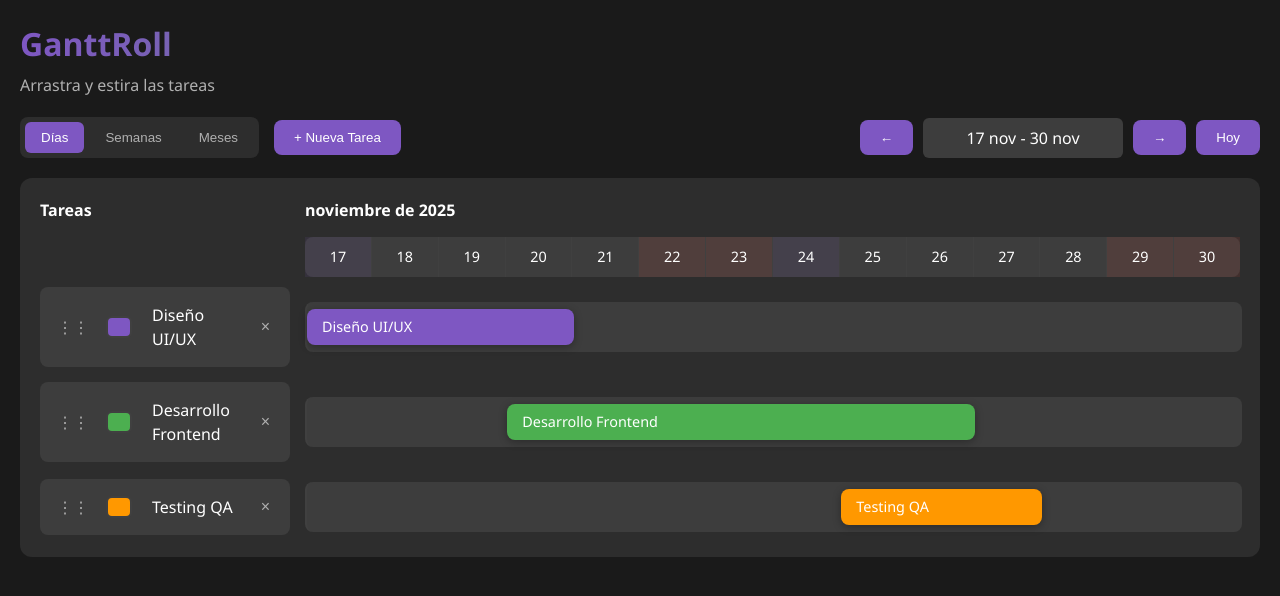
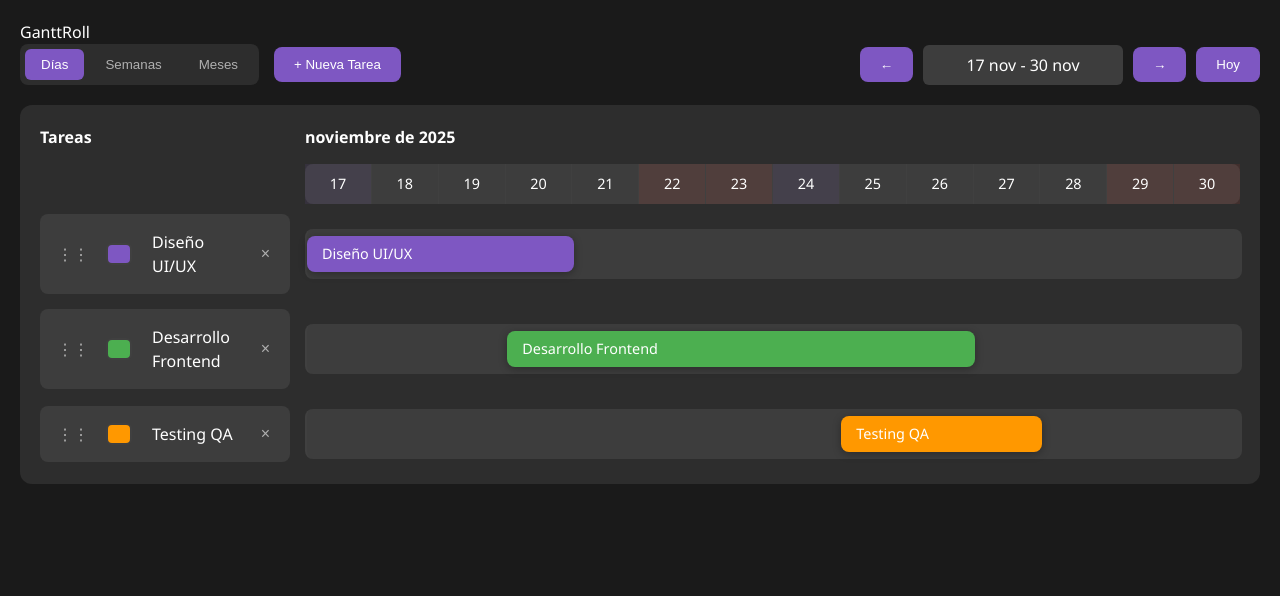
Before and after one commit to Mike-0-code/GanttRoll, a plain HTML site: page index.html in a window 1280 px wide. Drawn offline with Linux system fonts and the light colour scheme.

Commit message:
Update index.html

```diff
--- a/index.html
+++ b/index.html
@@ -7,12 +7,13 @@
     <link rel="stylesheet" href="styles/main.css">
 </head>
 <body>
+    <!-- Barra superior minimalista -->
+    <header class="app-header">
+        <div class="header-content">
+            <span class="app-logo">GanttRoll</span>
+        </div>
+    </header>
     <div class="container">
-        <div class="header">
-            <h1>GanttRoll</h1>
-            <p>Arrastra y estira las tareas</p>
-        </div>
-
         <div class="controls">
             <div class="scale-selector">
                 <button class="scale-btn active" data-scale="days">Días</button>
```
